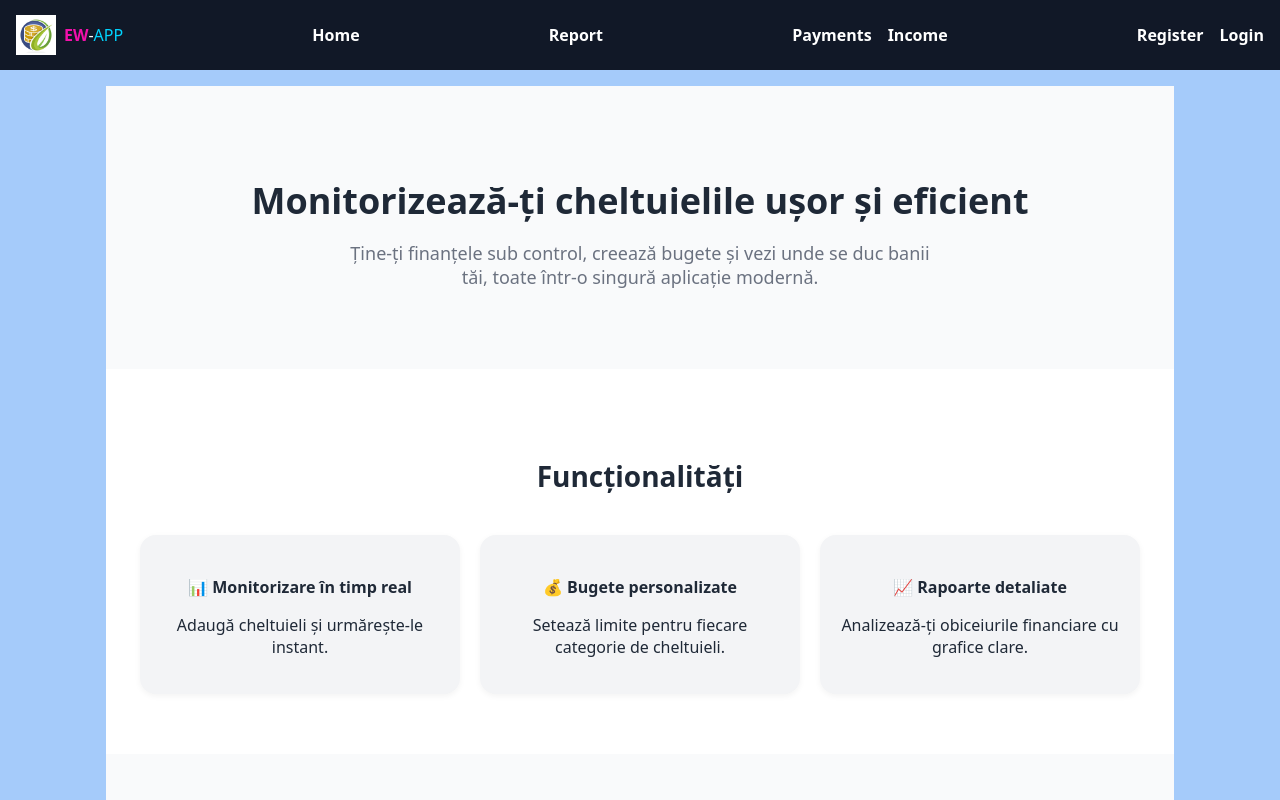
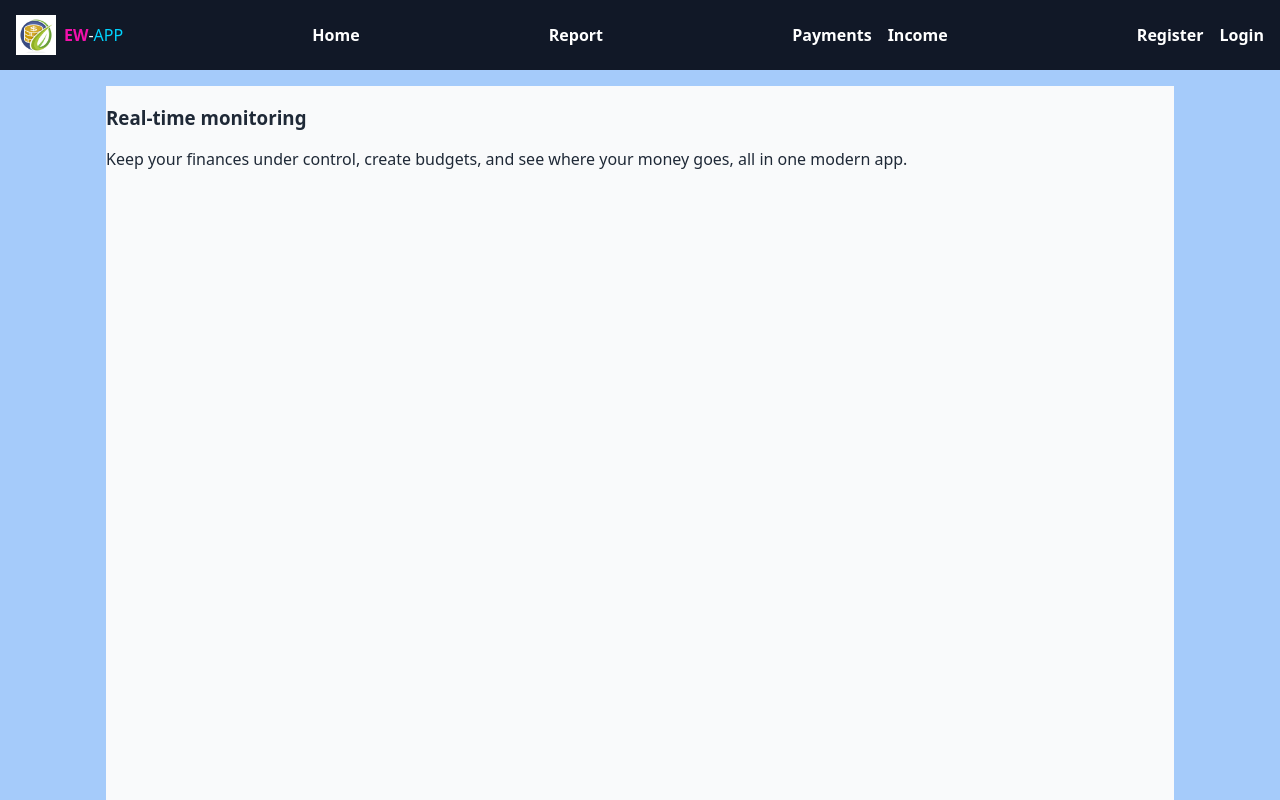
Before and after one commit to Ovidiu-Martalogu/ew-app, a React (Vite) app: page / in a window 1280 px wide. Shown: the top 800 px of the page. Built offline with nearby package versions, Linux system fonts and the light colour scheme; data requests are answered from the project's data file.

Commit message:
useEffect for FirstPage

```diff
--- a/db.json
+++ b/db.json
@@ -42,9 +42,7 @@
       "id": 11
     }
   ],
-  "users": [
-
-  ],
+  "users": [],
   "expenses": [],
   "login": [],
   "income": [
@@ -111,5 +109,24 @@
       "deleted": false,
       "id": 10
     }
+  ],
+  "firstpage": [
+    {
+      "title": "Monitor your expenses easily and efficiently",
+      "subtitle": "Keep your finances under control, create budgets, and see where your money goes, all in one modern app.",
+      "sectionTitle": "Features",
+      "card1": {
+        "cardTitle": "Real-time monitoring",
+        "cardSubtitle": "Add expenses and track them instantly."
+      },
+      "card2": {
+        "cardTitle": "Customized budgets",
+        "cardSubtitle": "Set limits for each spending category."
+      },
+      "card3": {
+        "cardTitle": "Detailed reports",
+        "cardSubtitle": "Analyze your financial habits with clear graphs."
+      }
+    }
   ]
 }
--- a/src/features/First-page/FirstPage.tsx
+++ b/src/features/First-page/FirstPage.tsx
@@ -1,46 +1,48 @@
 
+import { useEffect, useState } from "react";
 import styles from "./firstpage.module.css";
 
+
+const apiUrl = `${import.meta.env.VITE_API_URL}/firstpage`;
+
+type Card = {
+    title: string;
+    subtitle: string;
+};
+
 export function FirstPage() {
+
+    const [firstPage, setFirstPage] = useState<Card[]>([]);
+
+
+    useEffect(() => {
+        fetch(apiUrl)
+            .then(response => {
+                if (!response.ok) {
+                    throw new Error("Request failed");
+                }
+                return response.json();
+            })
+            .then(data => setFirstPage(data))
+            .catch(error => console.error(error));
+    }, []);
+
+    console.log(firstPage);
+
+
+
+    if (!firstPage.length) return <p>Loading...</p>;
+
+
     return (
         <div className={styles.container}>
-              <section className={styles.upAndDownText}>
-                <h2 className={styles.title}>
-                    Monitorizează-ți cheltuielile ușor și eficient
-                </h2>
-                <p className={styles.subtitle}>
-                    Ține-ți finanțele sub control, creează bugete și vezi unde se duc banii tăi, toate într-o singură aplicație modernă.
-                </p>
-
-            </section>
-
-            <section className={styles.sectionCards}>
-                <h3 className={styles.sectionTitle}>Funcționalități</h3>
-                <div className={styles.grid}>
-                    <div className={styles.card}>
-                        <h4>📊 Monitorizare în timp real</h4>
-                        <p>Adaugă cheltuieli și urmărește-le instant.</p>
-                    </div>
-                    <div className={styles.card}>
-                        <h4>💰 Bugete personalizate</h4>
-                        <p>Setează limite pentru fiecare categorie de cheltuieli.</p>
-                    </div>
-                    <div className={styles.card}>
-                        <h4>📈 Rapoarte detaliate</h4>
-                        <p>Analizează-ți obiceiurile financiare cu grafice clare.</p>
-                    </div>
+            {firstPage.map((card, i) => (
+                <div key={i}>
+                    <h3>{card.card1.cardTitle}</h3>
+                    <p>{card.subtitle}</p>
                 </div>
-            </section>
-
-                  <section className={styles.upAndDownText}>
-                <h3>Preia controlul asupra banilor tăi</h3>
-                <p>Începe chiar azi și vezi diferența.</p>
-
-            </section>
-
-
+            ))}
         </div>
     );
-};
 
-;
+}
```
